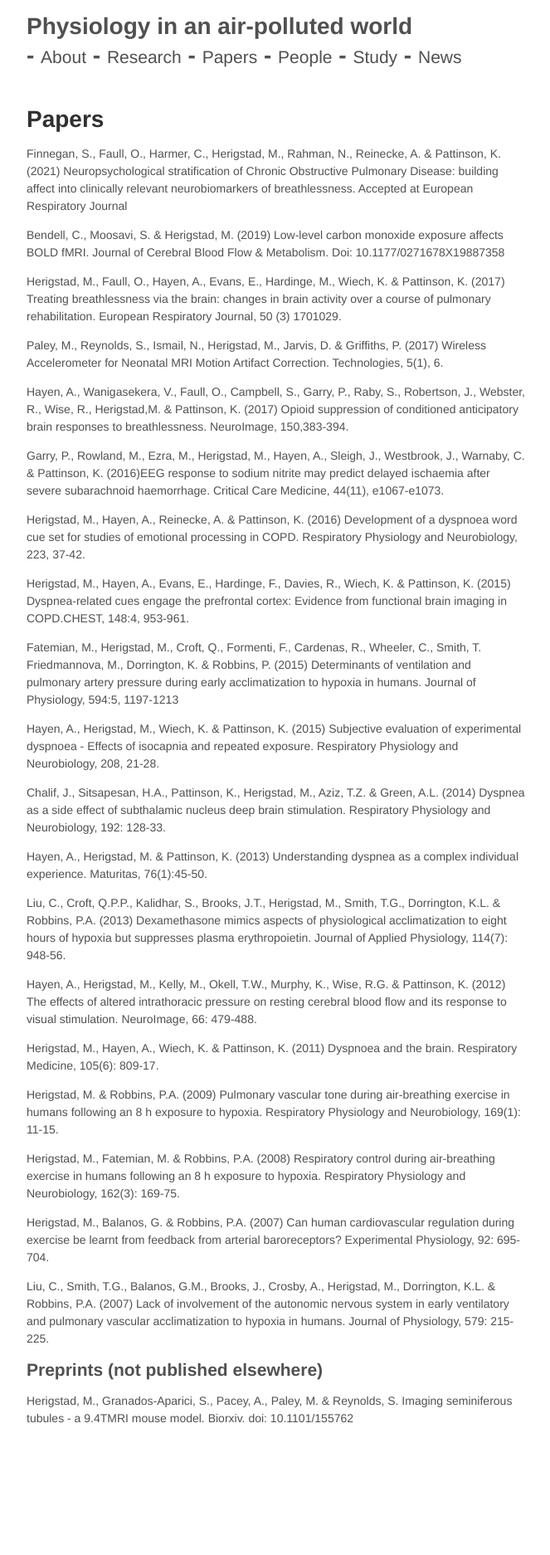
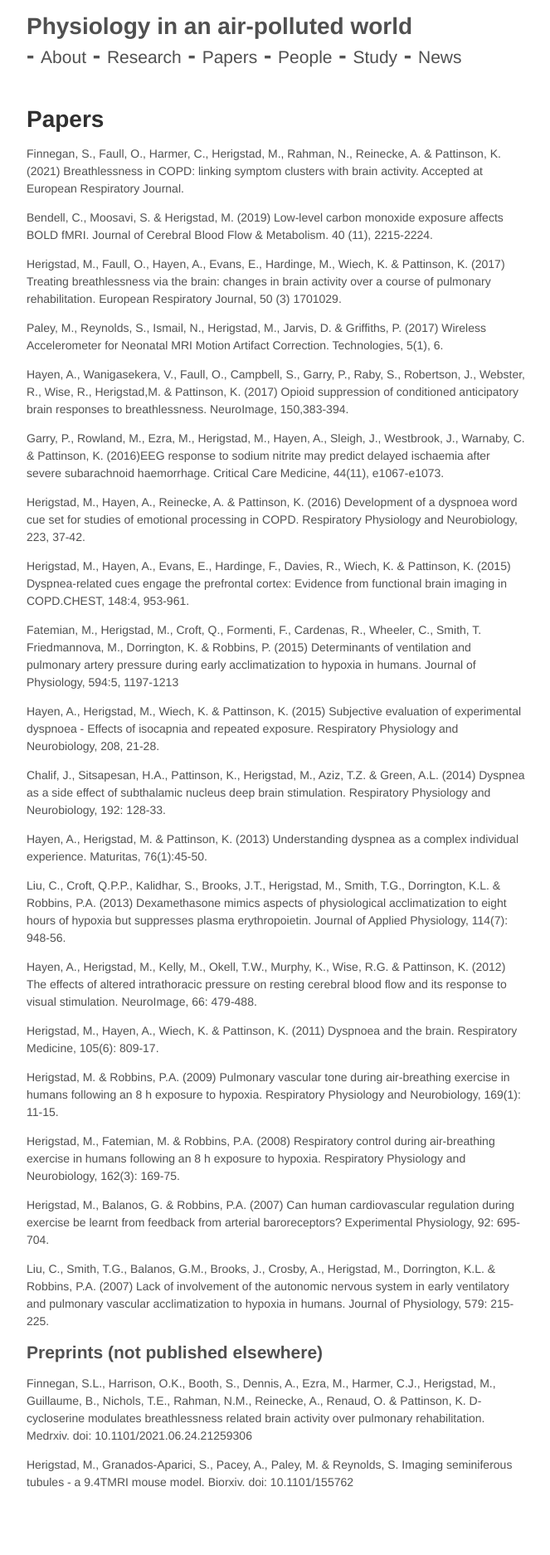
Before and after one commit to mariherigstad/mariherigstad.github.io, a Jekyll site: the page built from papers.md, in a window 1280 px wide. Shown: the whole page at 83% size, without its empty margins (307-970 px from the left). Built offline with Jekyll 4.4.1, drawn with Linux system fonts in a browser that asks for light colours; before the commit the page ends 1797 px from its top, so only the background shows below that.

Commit message:
Update papers.md

```diff
--- a/papers.md
+++ b/papers.md
@@ -2,9 +2,9 @@
 layout: page
 title: Papers
 ---
-Finnegan, S., Faull, O., Harmer, C., Herigstad, M., Rahman, N., Reinecke, A. & Pattinson, K. (2021) Neuropsychological stratification of Chronic Obstructive Pulmonary Disease: building affect into clinically relevant neurobiomarkers of breathlessness. Accepted at European Respiratory Journal
+Finnegan, S., Faull, O., Harmer, C., Herigstad, M., Rahman, N., Reinecke, A. & Pattinson, K. (2021) Breathlessness in COPD: linking symptom clusters with brain activity. Accepted at European Respiratory Journal.
 
-Bendell, C., Moosavi, S. & Herigstad, M. (2019) Low-level carbon monoxide exposure affects BOLD fMRI. Journal of Cerebral Blood Flow & Metabolism. Doi: 10.1177/0271678X19887358
+Bendell, C., Moosavi, S. & Herigstad, M. (2019) Low-level carbon monoxide exposure affects BOLD fMRI. Journal of Cerebral Blood Flow & Metabolism. 40 (11), 2215-2224.
 
 Herigstad, M., Faull, O., Hayen, A., Evans, E., Hardinge, M., Wiech, K. & Pattinson, K. (2017) Treating breathlessness via the brain: changes in brain activity over a course of pulmonary rehabilitation. European Respiratory Journal, 50 (3) 1701029.
 
@@ -42,4 +42,6 @@ Liu, C., Smith, T.G., Balanos, G.M., Brooks, J., Crosby, A., Herigstad, M., Dorr
 
 ## Preprints (not published elsewhere)
 
+Finnegan, S.L., Harrison, O.K., Booth, S., Dennis, A., Ezra, M., Harmer, C.J., Herigstad, M., Guillaume, B., Nichols, T.E., Rahman, N.M., Reinecke, A., Renaud, O. & Pattinson, K. D-cycloserine modulates breathlessness related brain activity over pulmonary rehabilitation. Medrxiv. doi: 10.1101/2021.06.24.21259306
+
 Herigstad, M., Granados-Aparici, S., Pacey, A., Paley, M. & Reynolds, S. Imaging seminiferous tubules - a 9.4TMRI mouse model. Biorxiv. doi: 10.1101/155762
```
